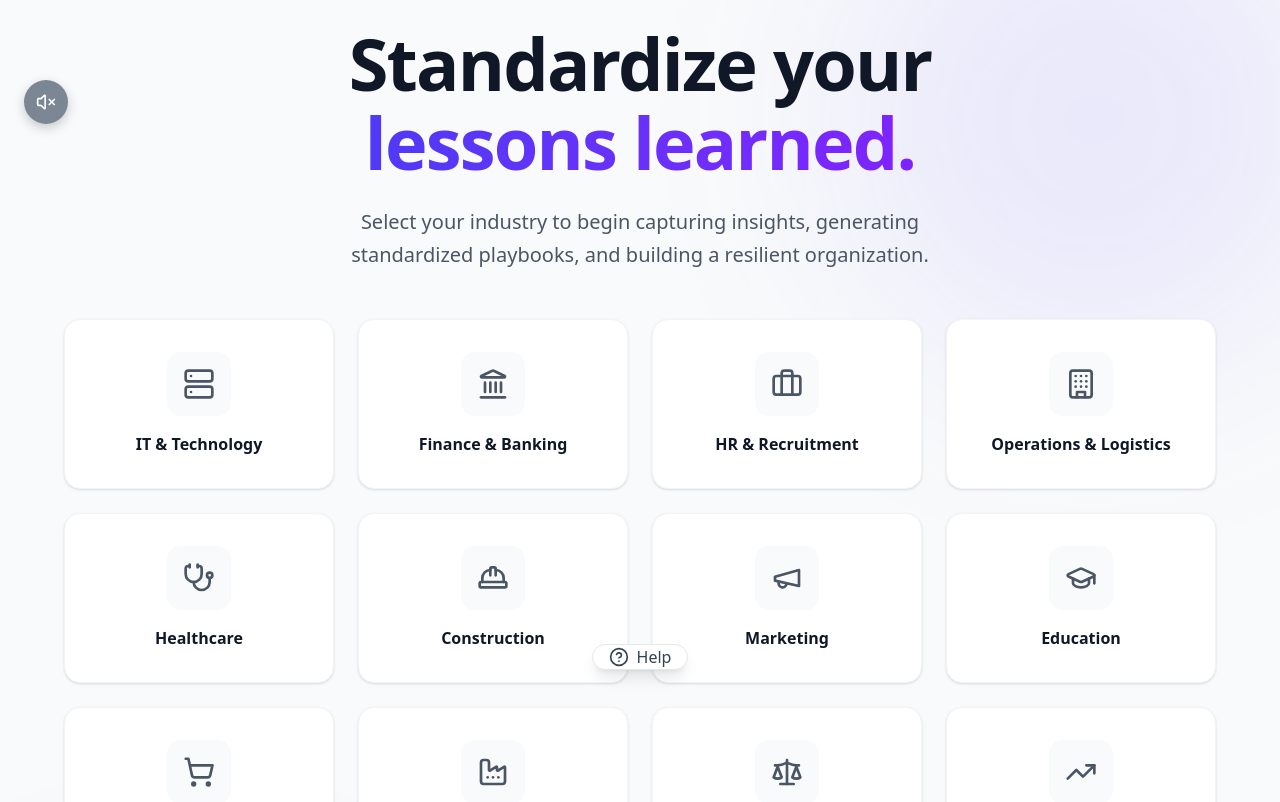
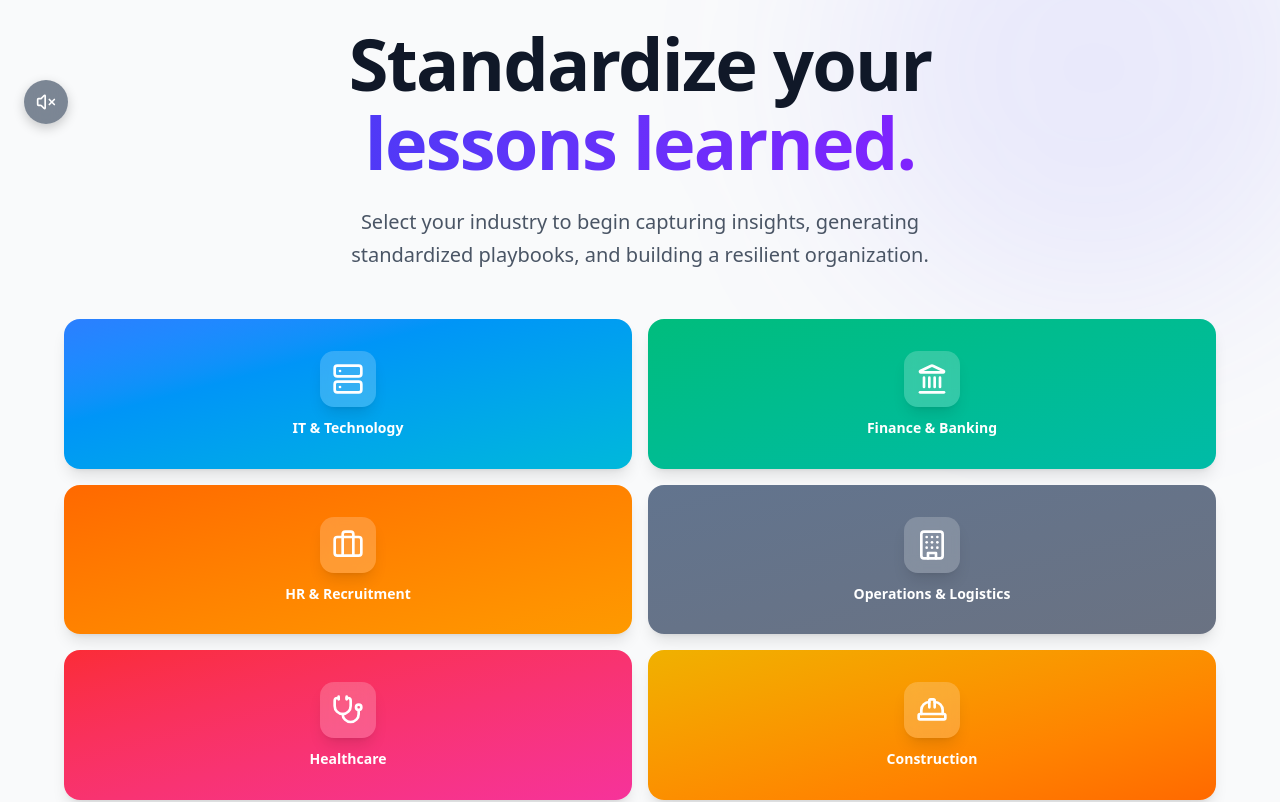
Before and after one commit to jh-117/Projectplaybookbuilder, a React (Vite) app: page / in a window 1280 px wide. Shown: the top 802 px of the page. Built offline with nearby package versions, Linux system fonts and the light colour scheme; no server answers; the database is empty.

Commit message:
Updated IndustryLanding.tsx

```diff
--- a/src/components/IndustryLanding.tsx
+++ b/src/components/IndustryLanding.tsx
@@ -88,25 +88,31 @@ export const IndustryLanding: React.FC<Props> = ({ onSelect, onPrivacyPolicyClic
             </p>
           </div>
 
-          <div className="grid grid-cols-2 md:grid-cols-4 gap-4 md:gap-6 animate-in fade-in slide-in-from-bottom-8 duration-1000 delay-300">
+          <div className="grid grid-cols-2 md:grid-cols-3 lg:grid-cols-4 gap-4 md:gap-5 animate-in fade-in slide-in-from-bottom-8 duration-1000 delay-300">
             {INDUSTRIES.map((industry) => (
               <button
                 key={industry}
                 onClick={() => onSelect(industry)}
-                className="group relative flex flex-col items-center justify-center p-8 bg-white rounded-2xl shadow-sm border border-gray-100 hover:shadow-xl hover:border-transparent transition-all duration-300 overflow-hidden text-center focus:outline-none focus:ring-2 focus:ring-indigo-500 focus:ring-offset-2"
+                className="group relative flex flex-col items-center justify-center p-6 md:p-8 rounded-2xl shadow-lg hover:shadow-2xl transition-all duration-300 overflow-hidden text-center focus:outline-none focus:ring-4 focus:ring-white focus:ring-offset-2 min-h-[140px] md:min-h-[160px] transform hover:scale-105"
+                style={{
+                  background: `linear-gradient(135deg, var(--tw-gradient-stops))`,
+                }}
               >
-                <div className={`absolute inset-0 opacity-0 group-hover:opacity-5 transition-opacity duration-300 bg-gradient-to-br ${gradients[industry]}`} />
+                <div className={`absolute inset-0 bg-gradient-to-br ${gradients[industry]} opacity-100`} />
+                <div className="absolute inset-0 bg-gradient-to-t from-black/20 to-transparent opacity-0 group-hover:opacity-100 transition-opacity duration-300" />
 
-                <div className={`mb-4 p-4 rounded-xl bg-gray-50 text-gray-600 group-hover:scale-110 group-hover:bg-white group-hover:shadow-md transition-all duration-300 group-hover:text-transparent group-hover:bg-clip-text group-hover:bg-gradient-to-br ${gradients[industry]}`}>
-                  {icons[industry]}
+                <div className="relative z-10 flex flex-col items-center">
+                  <div className="mb-3 md:mb-4 p-3 md:p-4 rounded-xl bg-white/20 backdrop-blur-sm text-white group-hover:scale-110 group-hover:bg-white/30 transition-all duration-300 shadow-lg">
+                    {icons[industry]}
+                  </div>
+
+                  <span className="font-bold text-white text-sm md:text-base leading-tight drop-shadow-lg">
+                    {industry}
+                  </span>
                 </div>
 
-                <span className="font-semibold text-gray-900 group-hover:text-black transition-colors">
-                  {industry}
-                </span>
-
-                <div className="absolute bottom-4 opacity-0 group-hover:opacity-100 transition-all duration-300 transform translate-y-2 group-hover:translate-y-0">
-                  <ArrowRight className="w-5 h-5 text-gray-400" />
+                <div className="absolute bottom-3 md:bottom-4 opacity-0 group-hover:opacity-100 transition-all duration-300 transform translate-y-2 group-hover:translate-y-0 z-10">
+                  <ArrowRight className="w-5 h-5 text-white drop-shadow-md" />
                 </div>
               </button>
             ))}
```
